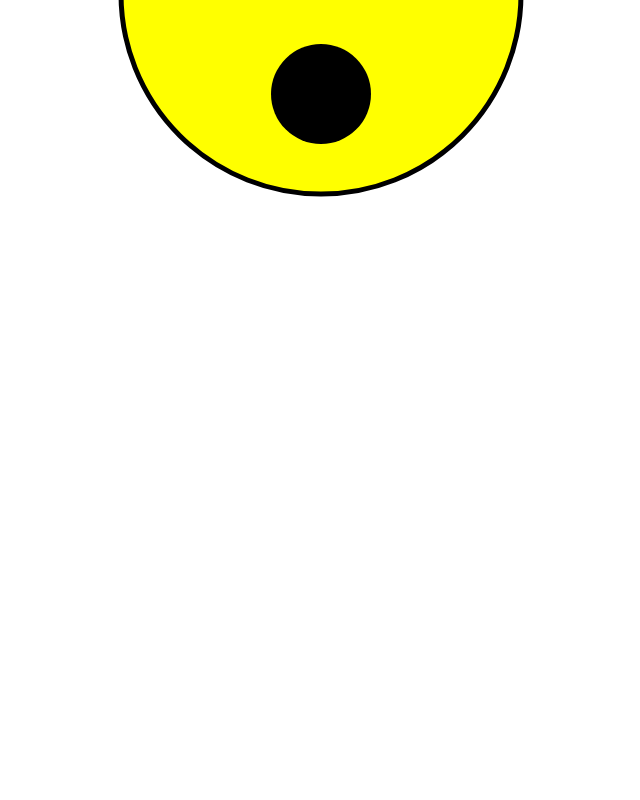
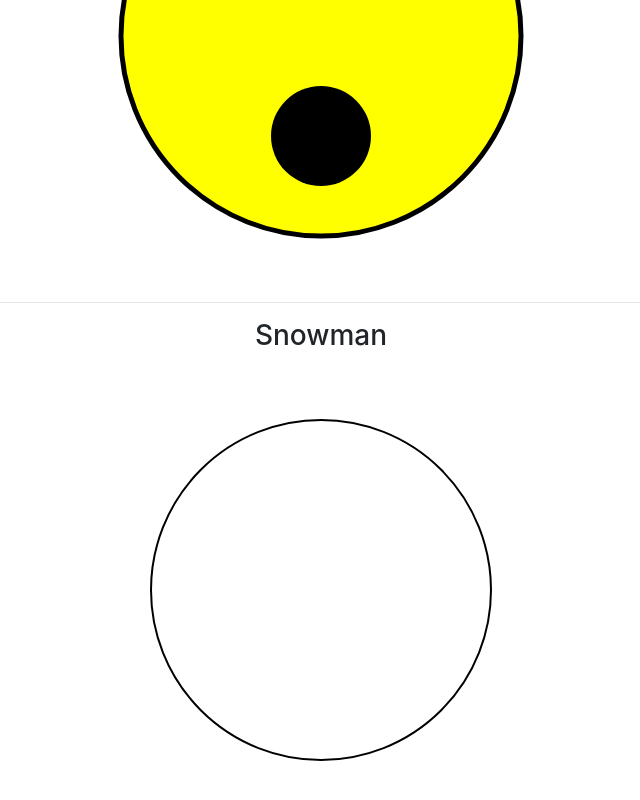
Before and after one commit to MarcLignarius/JS.Shapes, a website built with webpack: page src/index.html in a window 1280 px wide. Shown: the part 472-1272 px from the top of the page, without its empty margins (319-959 px from the left). Before the commit the page ends 800 px from the top, so only its background shows below. Built offline with nearby package versions, Linux system fonts and the light colour scheme.

Commit message:
add first ellipse for snowman head

```diff
--- a/src/index.html
+++ b/src/index.html
@@ -5,11 +5,12 @@
   <title>JS Drawing & Animation</title>
 </head>
 <body>
-  <div class="container">
+  <div class="container-fluid">
     <div class="jumbotron">
       <h1>JS Drawing & Animation</h1>
     </div>
     <div style="text-align: center">
+      <h3>Shocked Face</h3>
       <svg height="500" width="500">
         <!-- face outline -->
         <ellipse cx="250" cy="250" rx="200" ry="200" style="fill:yellow; stroke:black; stroke-width: 5"></ellipse>
@@ -19,6 +20,12 @@
         <!-- mouth -->
         <ellipse cx="250" cy="350" rx="50" ry="50" style="fill:black"></ellipse>
       </svg>
+      <hr>
+      <h3>Snowman</h3>
+      <svg height="1000" width="1000">
+        <!-- head -->
+        <ellipse cx="500" cy="230" rx="170" ry="170" style="fill:white; stroke:black; stroke-width: 2"></ellipse>
+      </svg>
     </div>
   </div>
 </body>
```
